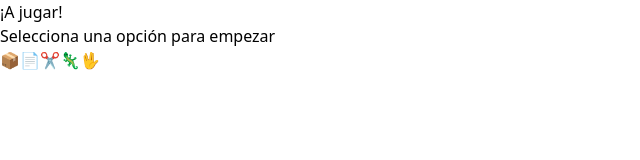
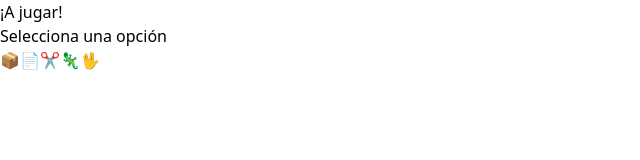
Before and after one commit to Zekret/rock-paper-scissors, a React (Vite) app: page / in a window 1280 px wide. Shown: the top 160 px of the page, without its empty margins (0-640 px from the left). Built offline with nearby package versions, Linux system fonts and the light colour scheme.

Commit message:
update: confetti if win

```diff
--- a/package.json
+++ b/package.json
@@ -10,6 +10,7 @@
   },
   "dependencies": {
     "autoprefixer": "^10.4.13",
+    "canvas-confetti": "^1.6.0",
     "postcss": "^8.4.21",
     "react": "^18.2.0",
     "react-dom": "^18.2.0",
--- a/src/Juego.jsx
+++ b/src/Juego.jsx
@@ -1,3 +1,4 @@
+import confetti from "canvas-confetti"
 import { useEffect, useState } from "react";
 import { useChoices } from "./hooks/useChoices";
 
@@ -34,6 +35,12 @@ function App() {
   const [result, setResult] = useState(null);
   const [disabled, setDisabled] = useState(false);
 
+  useEffect(() => {
+    if (result === 1) {
+      confetti()
+    }
+  }, [result])
+
   const handlePlay = (choice) => {
     setUserChoice(choice);
     setDisabled(true);
@@ -64,7 +71,7 @@ function App() {
       <div className="rounded-lg p-4 bg-gray-500">
         <h1 className="text-3xl mb-4 text-center font-bold">¡A jugar!</h1>
         <h2 className="text-1xl mb-3 text-center font-semibold">
-          Selecciona una opción para empezar
+          Selecciona una opción
         </h2>
         <div className="max-w-md mx-auto">
           {options.map((option) => (
```
Also changed, not shown: 1 other file (tests, documents, lock files or other folders).
